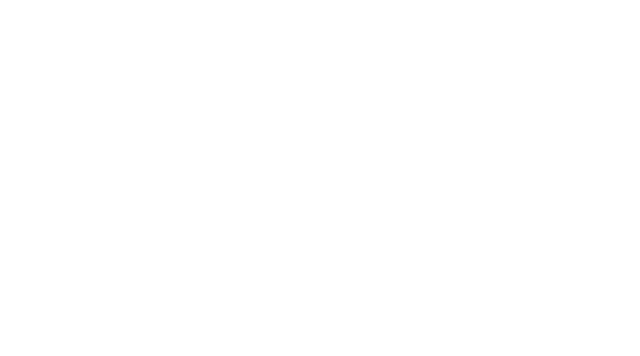
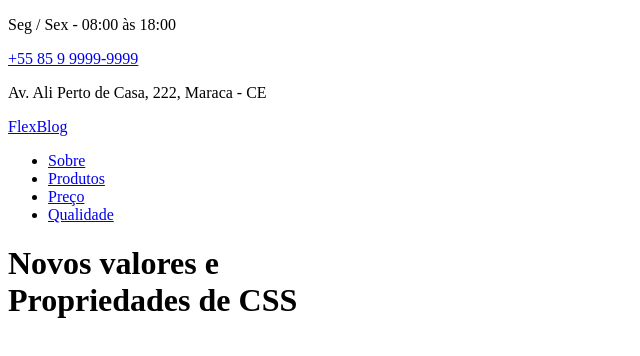
Before and after one commit to kervines/flex-box-origamid, a plain HTML site: page index.html in a window 1280 px wide. Shown: the whole page, without its empty margins (0-640 px from the left). Drawn offline with Linux system fonts and the light colour scheme.

Commit message:
html initial - header and info

```diff
--- a/index.html
+++ b/index.html
@@ -3,13 +3,42 @@
 
 <head>
   <meta charset="UTF-8">
-  <meta name="viewport" content="width=device-width, initial-scale=1.0">
+  <meta name="viewport" content="width=device-width, initial-scale=1.0, shrink-to-fit=no">
+
+  <link rel="preconnect" href="https://fonts.googleapis.com">
+  <link rel="preconnect" href="https://fonts.gstatic.com" crossorigin>
+  <link href="https://fonts.googleapis.com/css2?family=Nunito:wght@400;500;600;700&display=swap" rel="stylesheet">
+
   <title>Flex Blog</title>
-  <link rel="stylesheet" href="./css/style.css">
+  <link rel="stylesheet" type="text/css" href="./css/style.css">
 </head>
 
 <body>
+  <div class="superinfo-bg">
+    <div class="superinfo">
+      <p>Seg / Sex - 08:00 às 18:00</p>
+      <a href="tel:+5585999999999">+55 85 9 9999-9999</a>
+      <p>Av. Ali Perto de Casa, 222, Maraca - CE</p>
+    </div>
+  </div>
 
+  <header class="menu-bg">
+    <div class="menu">
+      <div class="menu-logo">
+        <a href="#">FlexBlog</a>
+      </div>
+      <nav>
+        <ul>
+          <li><a href="#sobre">Sobre</a></li>
+          <li><a href="#produtos">Produtos</a></li>
+          <li><a href="#preco">Preço</a></li>
+          <li><a href="#qualidade">Qualidade</a></li>
+        </ul>
+      </nav>
+    </div>
+  </header>
+
+  <h1 class="introducao">Novos valores e<br> Propriedades de CSS</h1>
 </body>
 
 </html>
```
